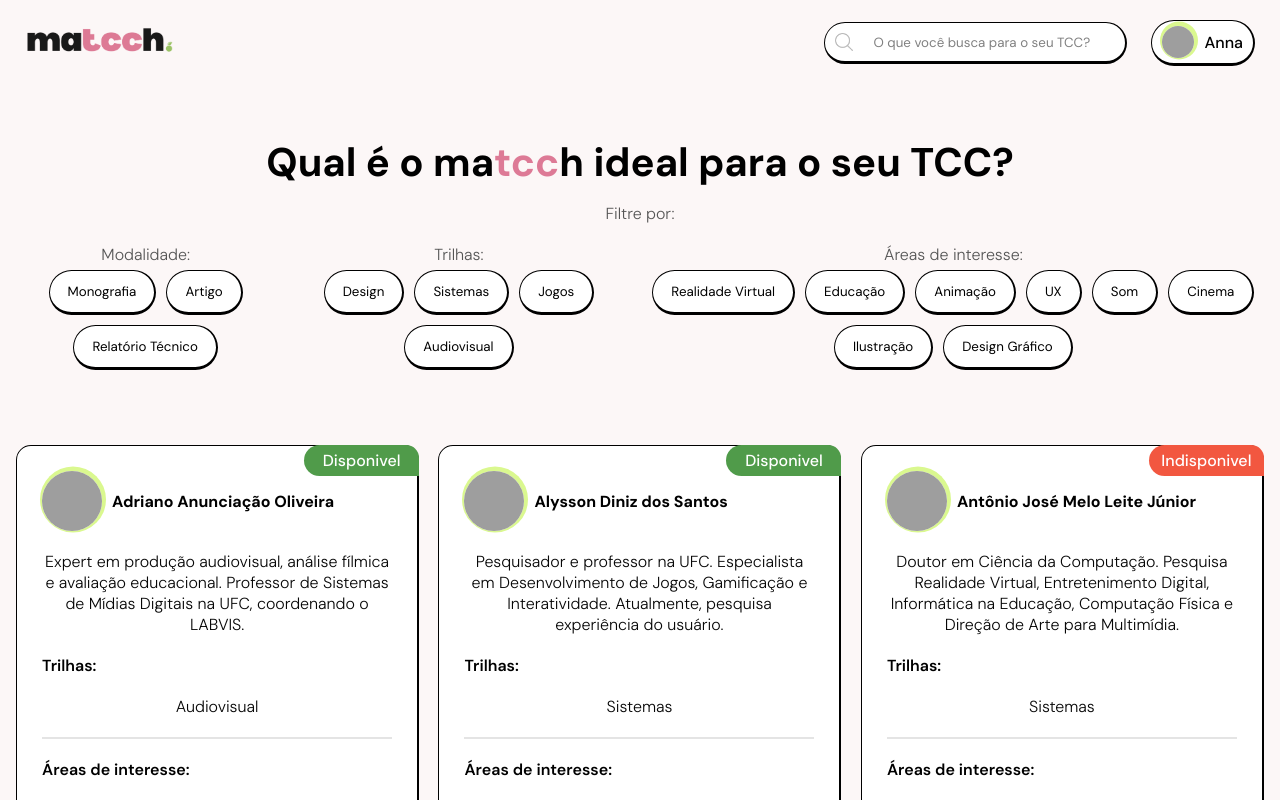
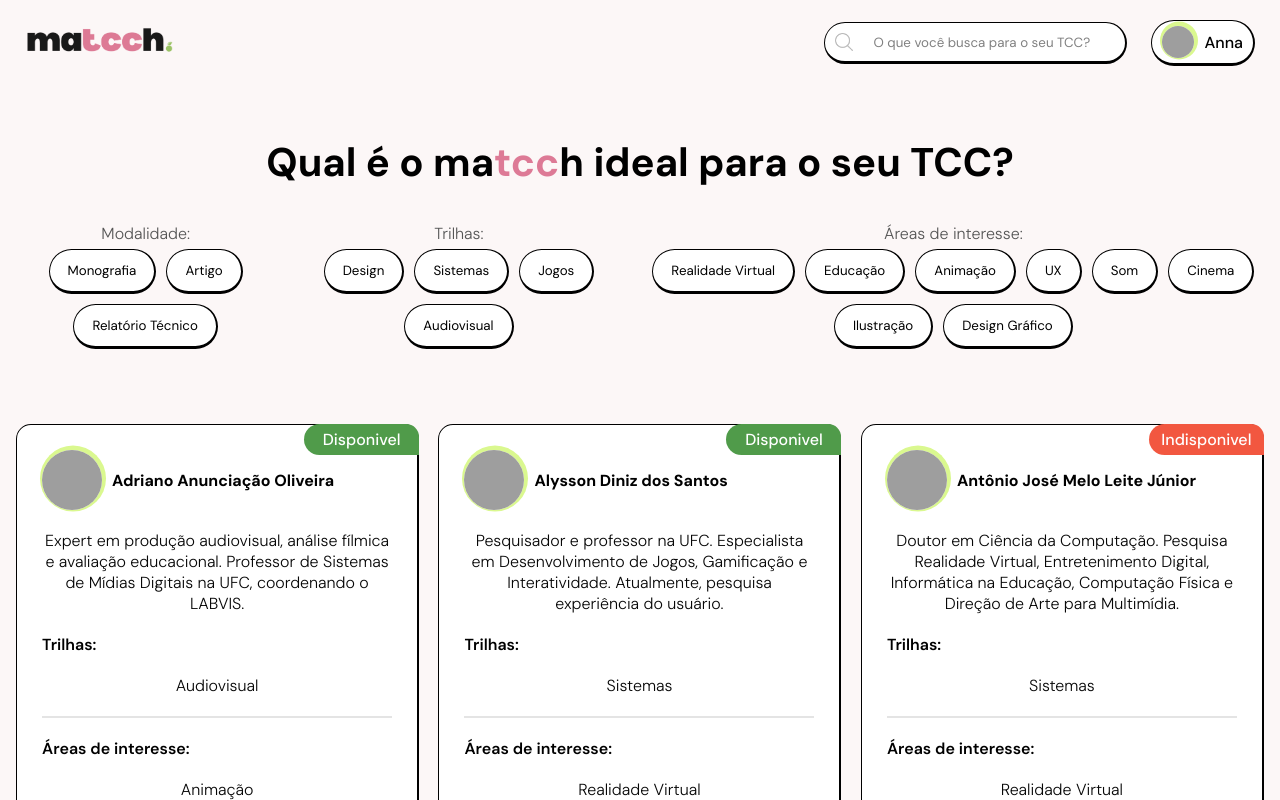
Before and after one commit to lemonsolucoes/matcch, a React (Vite) app: page / in a window 1280 px wide. Shown: the top 800 px of the page. Built offline with nearby package versions, Linux system fonts and the light colour scheme; grey boxes are pictures that could not be loaded.

Commit message:
Retirando 'filtre por'

```diff
--- a/src/pages/gigs/Gigs.jsx
+++ b/src/pages/gigs/Gigs.jsx
@@ -31,9 +31,6 @@ function Gigs() {
 
 
        <div className="App">
-       <center><p>
-          Filtre por:
-        </p></center>
       <MultiFilters />
 
    </div>
```
